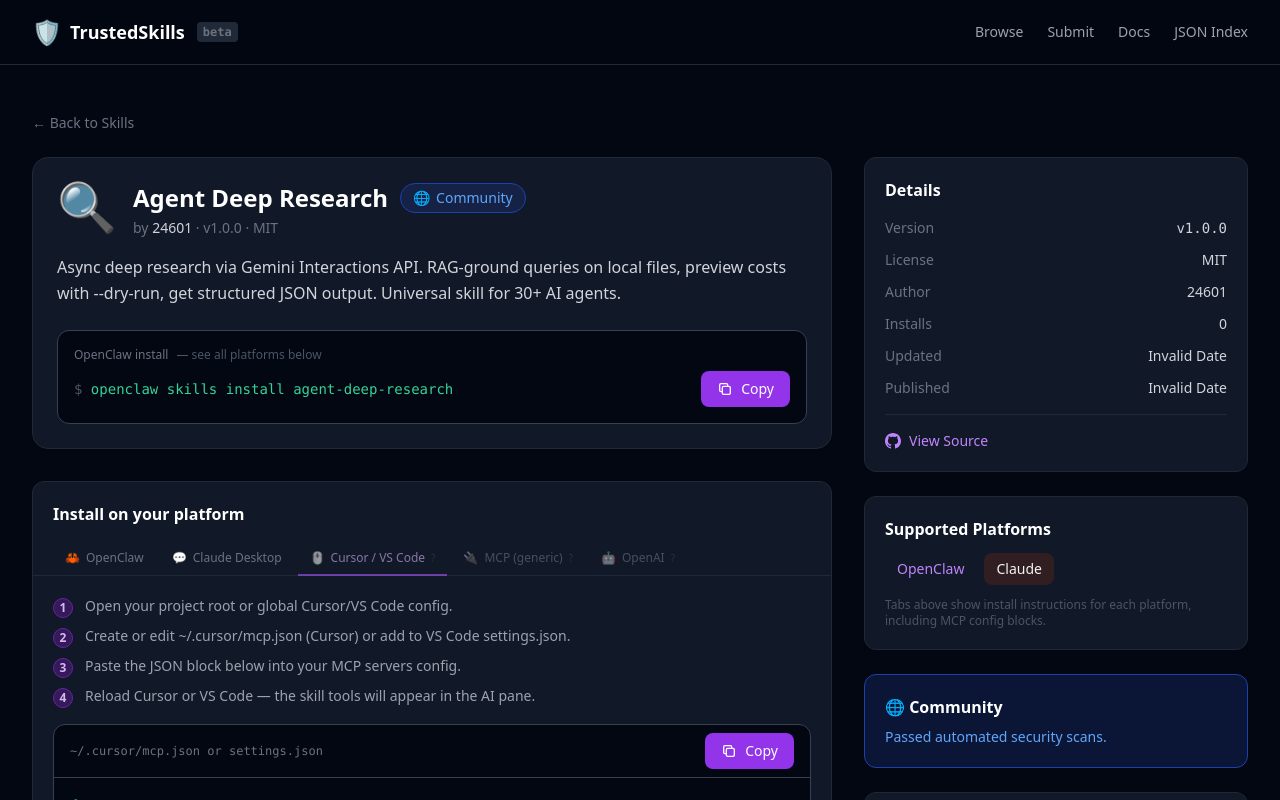
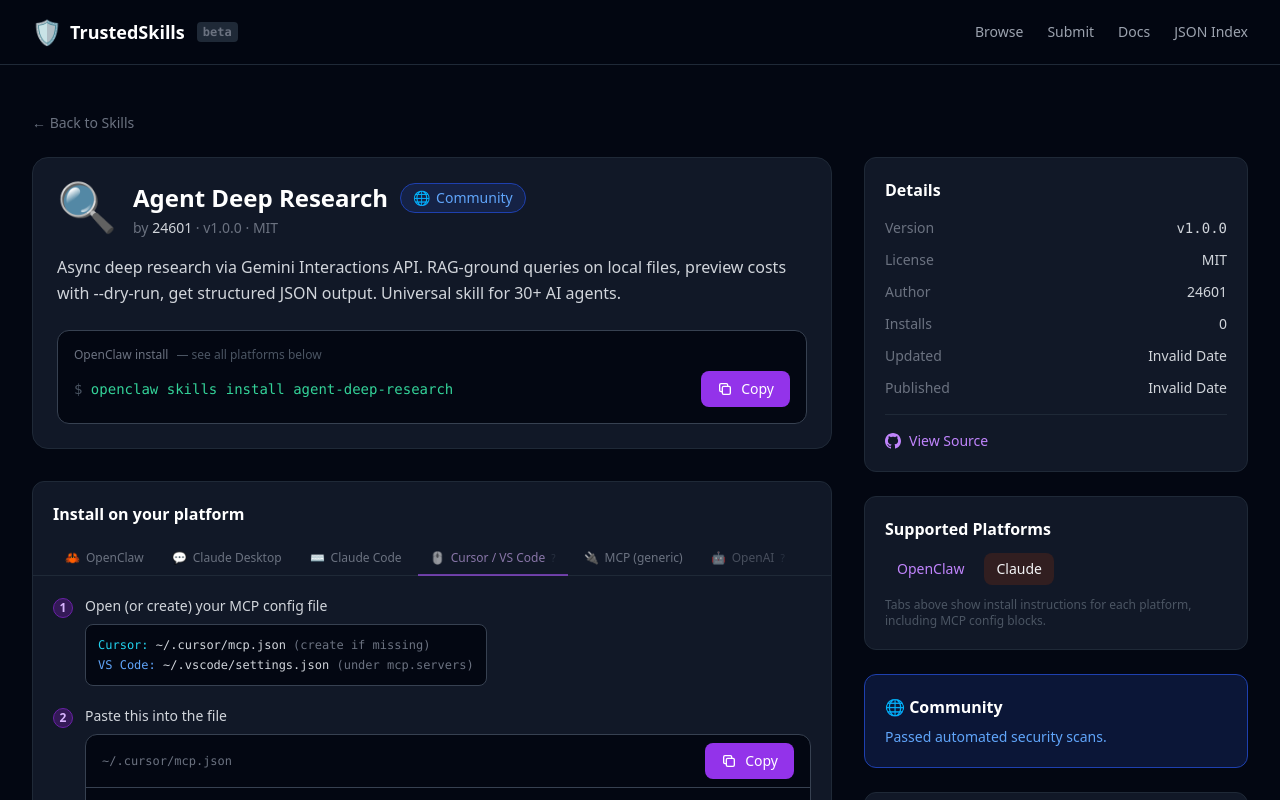
Before and after one commit to growsontrees/trustedskills-site, a Next.js app: page /skills/agent-deep-research in a window 1280 px wide. Both pictures are taken after a click on the button "Not listed as supported — may still work". Shown: the top 800 px of the page. Built offline with nearby package versions, Linux system fonts and the light colour scheme.

Commit message:
feat: platform-specific install guides, fix plugin→skill language, add missing skills CTA

```diff
--- a/components/PlatformInstallTabs.tsx
+++ b/components/PlatformInstallTabs.tsx
@@ -1,7 +1,7 @@
 "use client";
 
 import { useState } from "react";
-import { getPlatformInstall, PlatformKey } from "@/hooks/usePlatform";
+import { PlatformKey } from "@/hooks/usePlatform";
 import { CopyButton } from "@/components/CopyButton";
 import { usePlatform } from "@/hooks/usePlatform";
 
@@ -15,68 +15,214 @@
 const ALL_TABS: { key: PlatformKey; emoji: string; label: string }[] = [
   { key: "openclaw", emoji: "🦀", label: "OpenClaw" },
   { key: "claude", emoji: "💬", label: "Claude Desktop" },
+  { key: "claudecode", emoji: "⌨️", label: "Claude Code" },
   { key: "cursor", emoji: "🖱️", label: "Cursor / VS Code" },
   { key: "mcp", emoji: "🔌", label: "MCP (generic)" },
   { key: "openai", emoji: "🤖", label: "OpenAI" },
 ];
 
-const STEP_GUIDES: Record<PlatformKey, { steps: string[]; note?: string }> = {
-  openclaw: {
-    steps: [
-      "Open your terminal.",
-      "Run the install command below.",
-      "The skill is immediately available to your OpenClaw agent.",
-    ],
-  },
-  claude: {
-    steps: [
-      'Open Claude Desktop → Settings → "Developer" tab.',
-      'Click "Edit Config" to open claude_desktop_config.json.',
-      'Add the JSON block below into the mcpServers section.',
-      "Save the file and restart Claude Desktop.",
-    ],
-    note: "Claude Desktop MCP integration requires Claude Desktop ≥ v0.10.",
-  },
-  cursor: {
-    steps: [
-      "Open your project root or global Cursor/VS Code config.",
-      "Create or edit ~/.cursor/mcp.json (Cursor) or add to VS Code settings.json.",
-      "Paste the JSON block below into your MCP servers config.",
-      "Reload Cursor or VS Code — the skill tools will appear in the AI pane.",
-    ],
-    note: "For VS Code, add the mcp.servers block to your settings.json under the MCP extension.",
-  },
-  mcp: {
-    steps: [
-      "Locate your MCP host's config file (e.g. mcp.json or server config).",
-      "Add the JSON block below to the mcpServers section.",
-      "Restart your MCP host to pick up the new server.",
-    ],
-    note: "Works with any MCP-compatible client. Requires Node.js 18+.",
-  },
-  openai: {
-    steps: [
-      "OpenAI plugin support is coming soon.",
-      "In the meantime, download the skill spec from the repository link below and use it manually as a function definition.",
-    ],
-    note: "OpenAI's plugin/GPT store model doesn't have a universal install command. We'll update this page when support is available.",
-  },
-  other: {
-    steps: [
-      "Download the skill source from the GitHub repository.",
-      "Follow the README for platform-specific setup.",
-      "Open an issue on the repo if you need help with your platform.",
-    ],
-  },
-};
+function StepNumber({ n }: { n: number }) {
+  return (
+    <span className="flex-shrink-0 w-5 h-5 rounded-full bg-purple-900/50 border border-purple-800 text-purple-300 text-xs flex items-center justify-center font-bold mt-0.5">
+      {n}
+    </span>
+  );
+}
+
+function CodeBlock({ label, code }: { label: string; code: string }) {
+  return (
+    <div className="bg-gray-950 border border-gray-700 rounded-xl overflow-hidden">
+      <div className="flex items-center justify-between px-4 py-2 border-b border-gray-700">
+        <span className="text-xs text-gray-500 font-mono">{label}</span>
+        <CopyButton text={code} label="Copy" />
+      </div>
+      <pre className="p-4 text-sm font-mono text-emerald-400 whitespace-pre-wrap leading-relaxed overflow-x-auto">
+        {code}
+      </pre>
+    </div>
+  );
+}
+
+function OpenClawGuide({ installCmd }: { installCmd: string }) {
+  return (
+    <div className="space-y-4">
+      <div className="flex items-start gap-3 text-sm text-gray-400">
+        <StepNumber n={1} />
+        <span>Run this command in your terminal. The skill is immediately available.</span>
+      </div>
+      <CodeBlock label="terminal" code={installCmd} />
+    </div>
+  );
+}
+
+function ClaudeDesktopGuide({ slug }: { slug: string }) {
+  const configJson = JSON.stringify(
+    { mcpServers: { [slug]: { command: "npx", args: ["-y", `@trustedskills/${slug}`] } } },
+    null, 2
+  );
+  return (
+    <div className="space-y-5">
+      <div className="flex items-start gap-3 text-sm text-gray-400">
+        <StepNumber n={1} />
+        <div>
+          <p className="mb-2 font-medium text-gray-300">Find your config file</p>
+          <div className="text-xs font-mono bg-gray-950 rounded-lg p-3 border border-gray-700 space-y-1">
+            <div><span className="text-blue-400">Mac:</span> <span className="text-gray-300 select-all">~/Library/Application Support/Claude/claude_desktop_config.json</span></div>
+            <div><span className="text-cyan-400">Windows:</span> <span className="text-gray-300 select-all">%APPDATA%\Claude\claude_desktop_config.json</span></div>
+            <div><span className="text-green-400">Linux:</span> <span className="text-gray-300 select-all">~/.config/Claude/claude_desktop_config.json</span></div>
+          </div>
+        </div>
+      </div>
+      <div className="flex items-start gap-3 text-sm text-gray-400">
+        <StepNumber n={2} />
+        <div className="flex-1 min-w-0">
+          <p className="mb-2 font-medium text-gray-300">
+            Add this to the <code className="text-purple-300 bg-gray-800 px-1 rounded">mcpServers</code> section
+          </p>
+          <CodeBlock label="claude_desktop_config.json" code={configJson} />
+        </div>
+      </div>
+      <div className="flex items-start gap-3 text-sm text-gray-400">
+        <StepNumber n={3} />
+        <span>Save the file and <strong className="text-gray-200">restart Claude Desktop</strong>. The skill will appear in the tools menu.</span>
+      </div>
+      <p className="text-xs text-gray-500 border-l-2 border-gray-700 pl-3">
+        Requires Claude Desktop ≥ v0.10 with Developer mode enabled.
+      </p>
+    </div>
+  );
+}
+
+function ClaudeCodeGuide({ slug }: { slug: string }) {
+  const cliCmd = `claude mcp add ${slug} npx -- -y @trustedskills/${slug}`;
+  const configJson = JSON.stringify(
+    { mcpServers: { [slug]: { command: "npx", args: ["-y", `@trustedskills/${slug}`] } } },
+    null, 2
+  );
+  return (
+    <div className="space-y-5">
+      <div className="flex items-start gap-3 text-sm text-gray-400">
+        <StepNumber n={1} />
+        <div className="flex-1 min-w-0">
+          <p className="mb-2 font-medium text-gray-300">Run in terminal (recommended)</p>
+          <CodeBlock label="terminal" code={cliCmd} />
+        </div>
+      </div>
+      <div className="flex items-start gap-3 text-sm text-gray-400">
+        <StepNumber n={2} />
+        <div className="flex-1 min-w-0">
+          <p className="mb-2 text-gray-400">
+            Or manually add to <code className="text-purple-300 bg-gray-800 px-1 rounded">~/.claude/settings.json</code>
+          </p>
+          <CodeBlock label="~/.claude/settings.json" code={configJson} />
+        </div>
+      </div>
+      <p className="text-xs text-gray-500 border-l-2 border-gray-700 pl-3">
+        Requires Claude Code (claude CLI). Run <code className="text-gray-400">claude --version</code> to verify your install.
+      </p>
+    </div>
+  );
+}
+
+function CursorGuide({ slug }: { slug: string }) {
+  const configJson = JSON.stringify(
+    { mcp: { servers: { [slug]: { command: "npx", args: ["-y", `@trustedskills/${slug}`] } } } },
+    null, 2
+  );
+  return (
+    <div className="space-y-5">
+      <div className="flex items-start gap-3 text-sm text-gray-400">
+        <StepNumber n={1} />
+        <div>
+          <p className="font-medium text-gray-300">Open (or create) your MCP config file</p>
+          <div className="mt-2 text-xs font-mono bg-gray-950 rounded-lg p-3 border border-gray-700 space-y-1">
+            <div><span className="text-cyan-400">Cursor:</span> <span className="text-gray-300 select-all">~/.cursor/mcp.json</span> <span className="text-gray-500">(create if missing)</span></div>
+            <div><span className="text-blue-400">VS Code:</span> <span className="text-gray-300 select-all">~/.vscode/settings.json</span> <span className="text-gray-500">(under mcp.servers)</span></div>
+          </div>
+        </div>
+      </div>
+      <div className="flex items-start gap-3 text-sm text-gray-400">
+        <StepNumber n={2} />
+        <div className="flex-1 min-w-0">
+          <p className="mb-2 font-medium text-gray-300">Paste this into the file</p>
+          <CodeBlock label="~/.cursor/mcp.json" code={configJson} />
+        </div>
+      </div>
+      <div className="flex items-start gap-3 text-sm text-gray-400">
+        <StepNumber n={3} />
+        <span>Save and <strong className="text-gray-200">restart Cursor</strong> (or reload VS Code window). The skill tools appear in the AI pane.</span>
+      </div>
+    </div>
+  );
+}
+
+function McpGuide({ slug }: { slug: string }) {
+  const configJson = JSON.stringify(
+    { mcpServers: { [slug]: { command: "npx", args: ["-y", `@trustedskills/${slug}`] } } },
+    null, 2
+  );
+  return (
+    <div className="space-y-5">
+      <div className="flex items-start gap-3 text-sm text-gray-400">
+        <StepNumber n={1} />
+        <span>Locate your MCP host config file (e.g. <code className="text-gray-300 bg-gray-800 px-1 rounded">mcp.json</code> or your client settings).</span>
+      </div>
+      <div className="flex items-start gap-3 text-sm text-gray-400">
+        <StepNumber n={2} />
+        <div className="flex-1 min-w-0">
+          <p className="mb-2">Add this to the <code className="text-purple-300 bg-gray-800 px-1 rounded">mcpServers</code> section</p>
+          <CodeBlock label="mcp config" code={configJson} />
+        </div>
+      </div>
+      <div className="flex items-start gap-3 text-sm text-gray-400">
+        <StepNumber n={3} />
+        <span>Restart your MCP host to pick up the new skill.</span>
+      </div>
+      <div className="text-xs text-gray-500 border-l-2 border-gray-700 pl-3">
+        Works with: <span className="text-gray-400">Claude Desktop, Cursor, VS Code, Zed, Continue,</span> and any MCP-compatible client. Requires Node.js 18+.
+      </div>
+    </div>
+  );
+}
+
+function OpenAIGuide({ repoUrl, slug }: { repoUrl: string; slug: string }) {
+  return (
+    <div className="bg-yellow-900/20 border border-yellow-800/50 rounded-xl p-5 space-y-3">
+      <p className="text-sm text-yellow-400/90 font-medium">⏳ OpenAI direct integration coming soon</p>
+      <p className="text-sm text-gray-400">
+        OpenAI does not yet have a universal skill install flow. Meanwhile, use this skill via the{" "}
+        <strong className="text-gray-300">MCP (generic) tab</strong> — it works with Claude Desktop, Cursor, VS Code, and any MCP-compatible client.
+      </p>
+      {repoUrl && (
+        <a
+          href={repoUrl}
+          target="_blank"
+          rel="noopener noreferrer"
+          className="inline-flex items-center gap-2 text-sm text-purple-400 hover:text-purple-300 transition-colors"
+        >
+          📥 View repository / download spec →
+        </a>
+      )}
+    </div>
+  );
+}
 
 export function PlatformInstallTabs({ slug, installCmd, repoUrl, platforms }: Props) {
   const { platform: storedPlatform } = usePlatform();
   const defaultTab = (storedPlatform as PlatformKey | null) ?? "openclaw";
   const [activeTab, setActiveTab] = useState<PlatformKey>(defaultTab);
 
-  const install = getPlatformInstall(slug, installCmd, repoUrl, activeTab);
-  const guide = STEP_GUIDES[activeTab] ?? STEP_GUIDES["openclaw"];
+  function renderGuide() {
+    switch (activeTab) {
+      case "openclaw":   return <OpenClawGuide installCmd={installCmd} />;
+      case "claude":     return <ClaudeDesktopGuide slug={slug} />;
+      case "claudecode": return <ClaudeCodeGuide slug={slug} />;
+      case "cursor":     return <CursorGuide slug={slug} />;
+      case "mcp":        return <McpGuide slug={slug} />;
+      case "openai":     return <OpenAIGuide repoUrl={repoUrl} slug={slug} />;
+      default:           return <OpenClawGuide installCmd={installCmd} />;
+    }
+  }
 
   return (
     <div className="bg-gray-900 border border-gray-800 rounded-xl overflow-hidden">
@@ -87,7 +233,11 @@
         <div className="flex flex-wrap gap-1 border-b border-gray-800 -mx-5 px-5 pb-0">
           {ALL_TABS.map((tab) => {
             const isActive = activeTab === tab.key;
-            const isSupported = platforms.includes(tab.key) || tab.key === "openclaw";
+            const isSupported =
+              platforms.includes(tab.key) ||
+              tab.key === "openclaw" ||
+              tab.key === "mcp" ||
+              tab.key === "claudecode";
             return (
               <button
                 key={tab.key}
@@ -101,79 +251,14 @@
               >
                 <span>{tab.emoji}</span>
                 <span>{tab.label}</span>
-                {!isSupported && (
-                  <span className="text-gray-700 text-[10px]">?</span>
-                )}
+                {!isSupported && <span className="text-gray-700 text-[10px]">?</span>}
               </button>
             );
           })}
         </div>
       </div>
 
-      <div className="p-5 space-y-4">
-        {/* Steps */}
-        <ol className="space-y-2">
-          {guide.steps.map((step, i) => (
-            <li key={i} className="flex items-start gap-3 text-sm text-gray-400">
-              <span className="flex-shrink-0 w-5 h-5 rounded-full bg-purple-900/50 border border-purple-800 text-purple-300 text-xs flex items-center justify-center font-bold mt-0.5">
-                {i + 1}
-              </span>
-              {step}
-            </li>
-          ))}
-        </ol>
-
-        {/* Command / config block or coming soon */}
-        {install.isComingSoon ? (
-          <div className="bg-yellow-900/20 border border-yellow-800/50 rounded-xl p-4 space-y-3">
-            <p className="text-sm text-yellow-400/90 font-medium">⏳ Coming soon</p>
-            <p className="text-sm text-gray-400">
-              OpenAI plugin support is on our roadmap. In the meantime, you can download
-              the skill spec to use manually as a function definition.
-            </p>
-            {repoUrl && (
-              <a
-                href={repoUrl}
-                target="_blank"
-                rel="noopener noreferrer"
-                className="inline-flex items-center gap-2 text-sm text-purple-400 hover:text-purple-300 transition-colors"
-              >
-                📥 Download OpenAPI spec / view repository →
-              </a>
-            )}
-          </div>
-        ) : (
-          <div className="bg-gray-950 border border-gray-700 rounded-xl overflow-hidden">
-            <div className="flex items-center justify-between px-4 py-2 border-b border-gray-700">
-              <span className="text-xs text-gray-500 font-mono">
-                {install.isJson
-                  ? activeTab === "claude"
-                    ? "claude_desktop_config.json"
-                    : activeTab === "cursor"
-                    ? "~/.cursor/mcp.json  or  settings.json"
-                    : "JSON config"
-                  : "terminal"}
-              </span>
-              <CopyButton text={install.cmd} label="Copy" />
-            </div>
-            <pre className="p-4 text-sm font-mono overflow-x-auto text-emerald-400 whitespace-pre-wrap leading-relaxed">
-              {install.cmd}
-            </pre>
-            {activeTab === "mcp" && (
-              <div className="px-4 pb-3">
-                <span className="text-xs text-gray-500">Works with any MCP-compatible client</span>
-              </div>
-            )}
-          </div>
-        )}
-
-        {/* Note */}
-        {guide.note && (
-          <p className="text-xs text-gray-500 border-l-2 border-gray-700 pl-3 leading-relaxed">
-            {guide.note}
-          </p>
-        )}
-      </div>
+      <div className="p-5">{renderGuide()}</div>
     </div>
   );
 }
```
